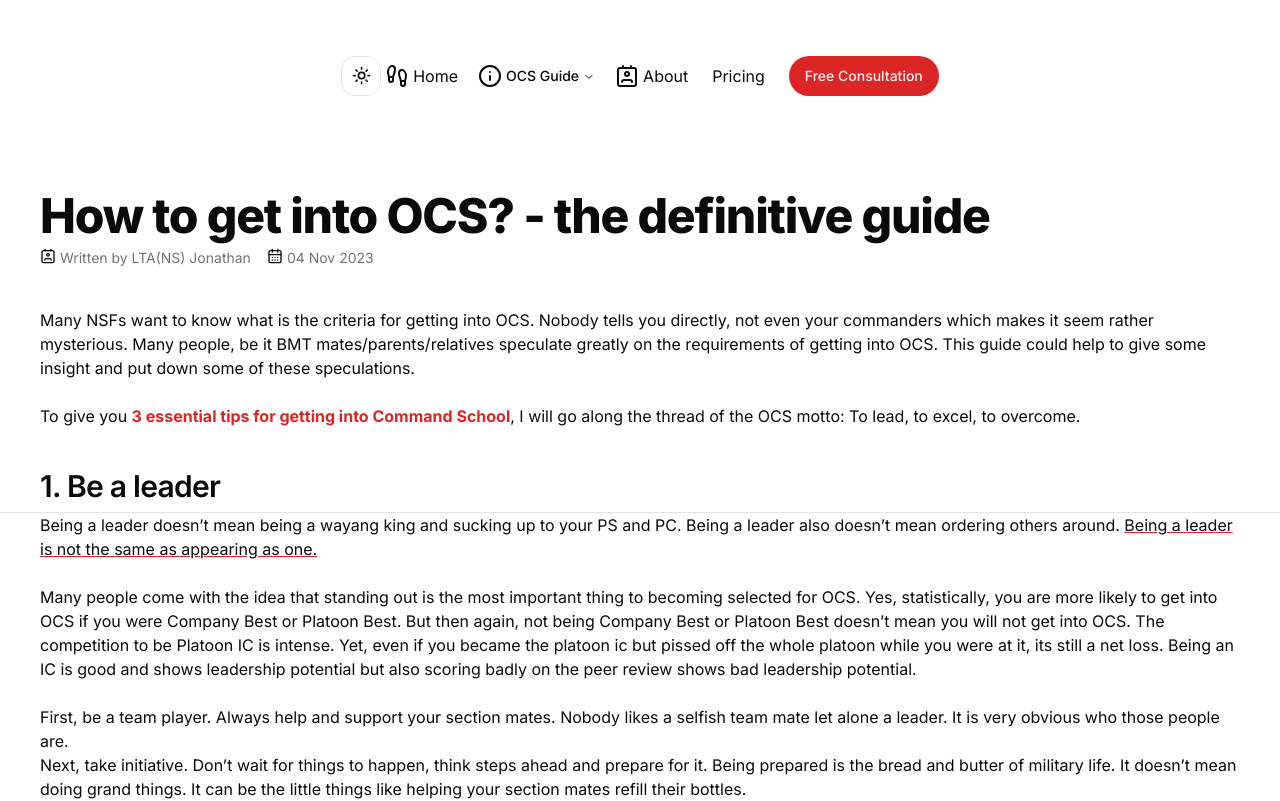
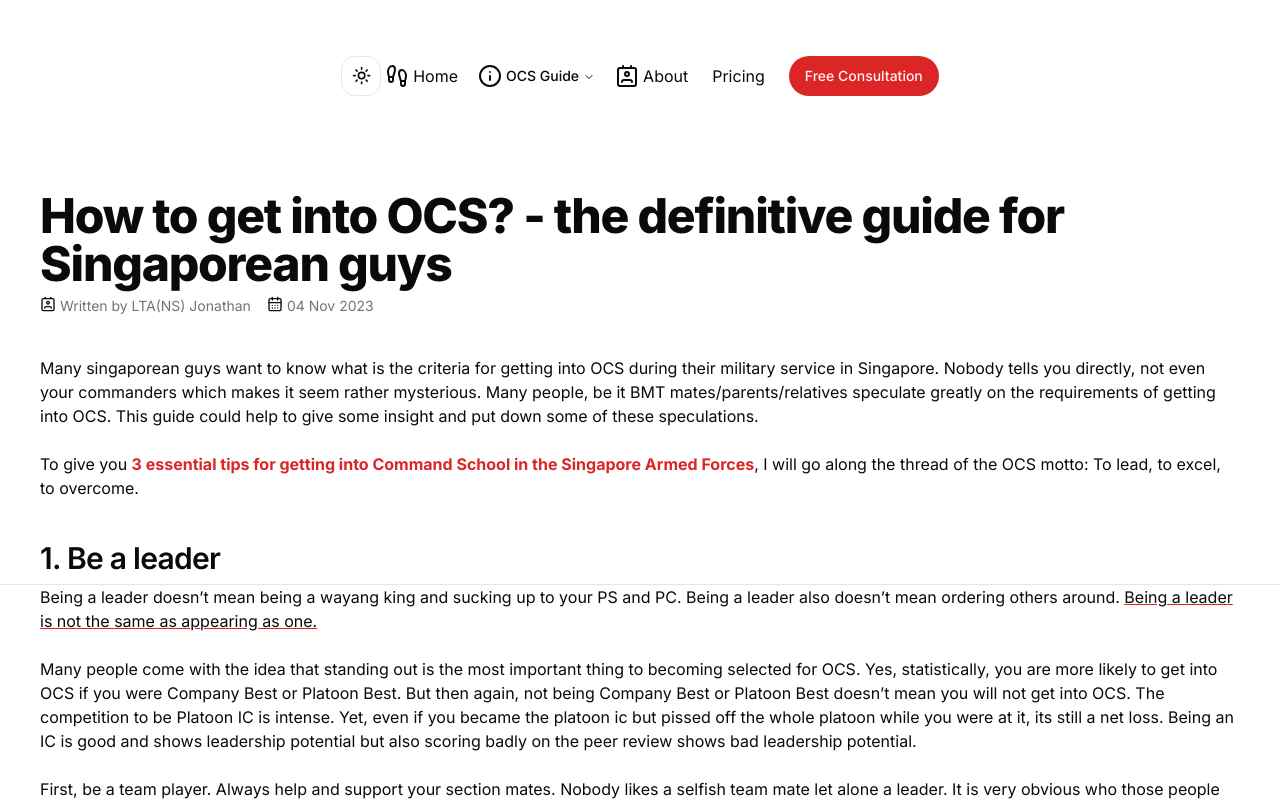
Before and after one commit to mao1e/gettingtheposting, a Next.js app: page /ocs-guide in a window 1280 px wide. Shown: the top 801 px of the page. Built offline with nearby package versions, Linux system fonts and the light colour scheme.

Commit message:
more singapore

```diff
--- a/app/ocs-guide/page.tsx
+++ b/app/ocs-guide/page.tsx
@@ -4,7 +4,7 @@ import type { Metadata } from 'next'
 import Link from 'next/link'
 
 export const metadata: Metadata = {
-    title: 'How to get into OCS? - The definitive guide',
+    title: 'How to get into OCS? - The definitive guide for Singaporean guys',
     description: 'Learn what the selection criteria for OCS is and how to be chosen/selected for Command School during National Service in Singapore',
 }
 
@@ -14,14 +14,14 @@ export default function Home() {
     return (
         <main>
             <h1 className="scroll-m-20 p-10 pb-2 text-4xl font-extrabold tracking-tight lg:text-5xl">
-                How to get into OCS? - the definitive guide
+                How to get into OCS? - the definitive guide for Singaporean guys
             </h1>
             <div className='flex px-10 pb-10'>
                 <Contact className="mr-1 h-4 w-4" /><Link href="/about"><p className="text-sm text-muted-foreground hover:font-bold">Written by LTA(NS) Jonathan</p></Link>
                 <CalendarDays className="ml-4 mr-1 h-4 w-4" /><p className="text-sm text-muted-foreground">04 Nov 2023</p>
             </div>
-            <p className='px-10'>Many NSFs want to know what is the criteria for getting into OCS. Nobody tells you directly, not even your commanders which makes it seem rather mysterious. Many people, be it BMT mates/parents/relatives speculate greatly on the requirements of getting into OCS. This guide could help to give some insight and put down some of these speculations.
-                <br /><br /> To give you <a className='text-primary font-bold'>3 essential tips for getting into Command School</a>, I will go along the thread of the OCS motto: To lead, to excel, to overcome.
+            <p className='px-10'>Many singaporean guys want to know what is the criteria for getting into OCS during their military service in Singapore. Nobody tells you directly, not even your commanders which makes it seem rather mysterious. Many people, be it BMT mates/parents/relatives speculate greatly on the requirements of getting into OCS. This guide could help to give some insight and put down some of these speculations.
+                <br /><br /> To give you <a className='text-primary font-bold'>3 essential tips for getting into Command School in the Singapore Armed Forces</a>, I will go along the thread of the OCS motto: To lead, to excel, to overcome.
             </p>
 
             <h2 className="scroll-m-20 p-10 border-b pb-2 text-3xl font-semibold tracking-tight first:mt-0">
```
